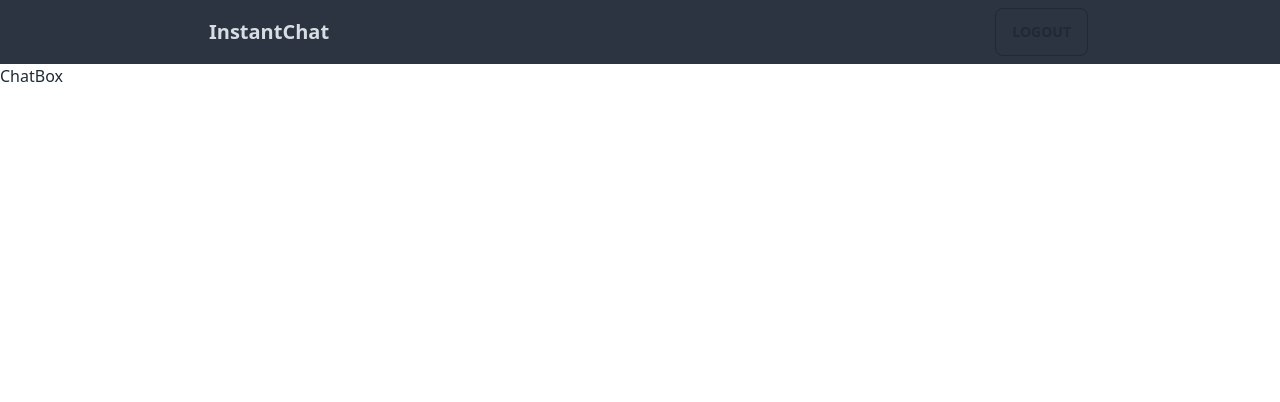
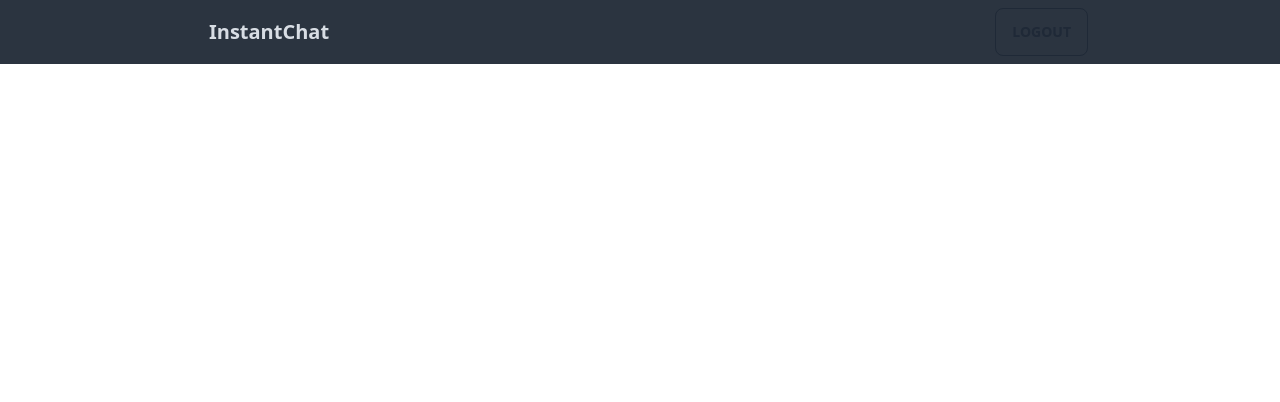
Before and after one commit to Chrstphr9/Instant-Chat, a React (Vite) app: page / in a window 1280 px wide. Shown: the top 402 px of the page. Built offline with nearby package versions, Linux system fonts and the light colour scheme.

Commit message:
message function

```diff
--- a/src/components/ChatBox.jsx
+++ b/src/components/ChatBox.jsx
@@ -1,8 +1,22 @@
 
 const ChatBox = () => {
+
+    const messages = [
+        {
+            id: 1,
+            message: 'well'
+        },
+        {
+            id: 2,
+            message: 'well again'
+        }
+    ]
+
   return (
-    <div>
-        ChatBox
+    <div className="pb-44 pt-28 containerWrap">
+        {messages.map(message => {
+
+        })}
     </div>
   )
 }
```
